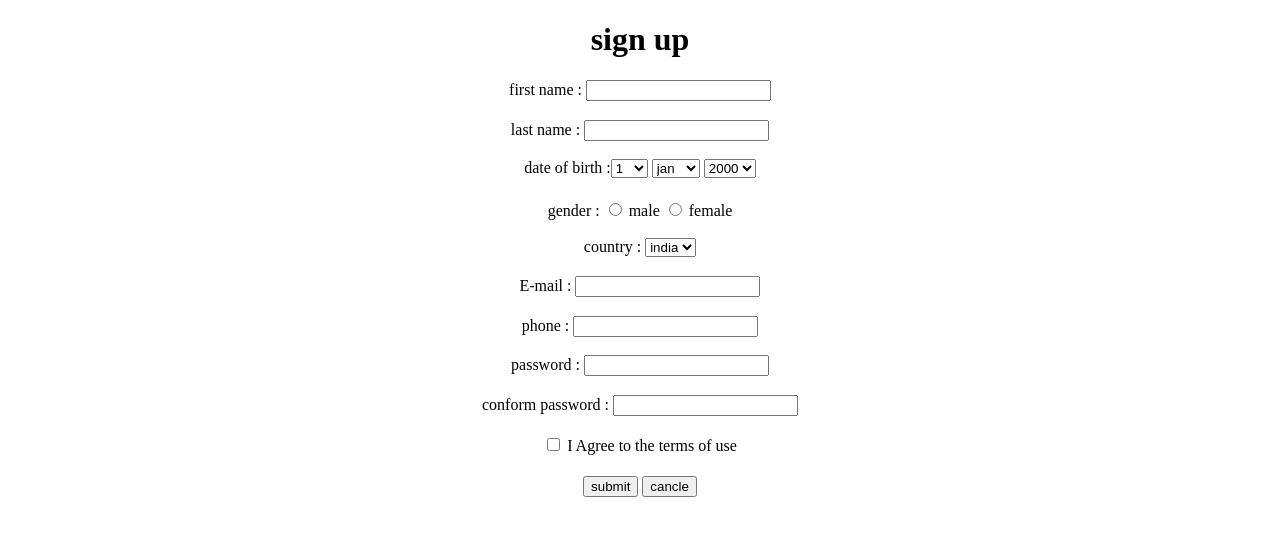
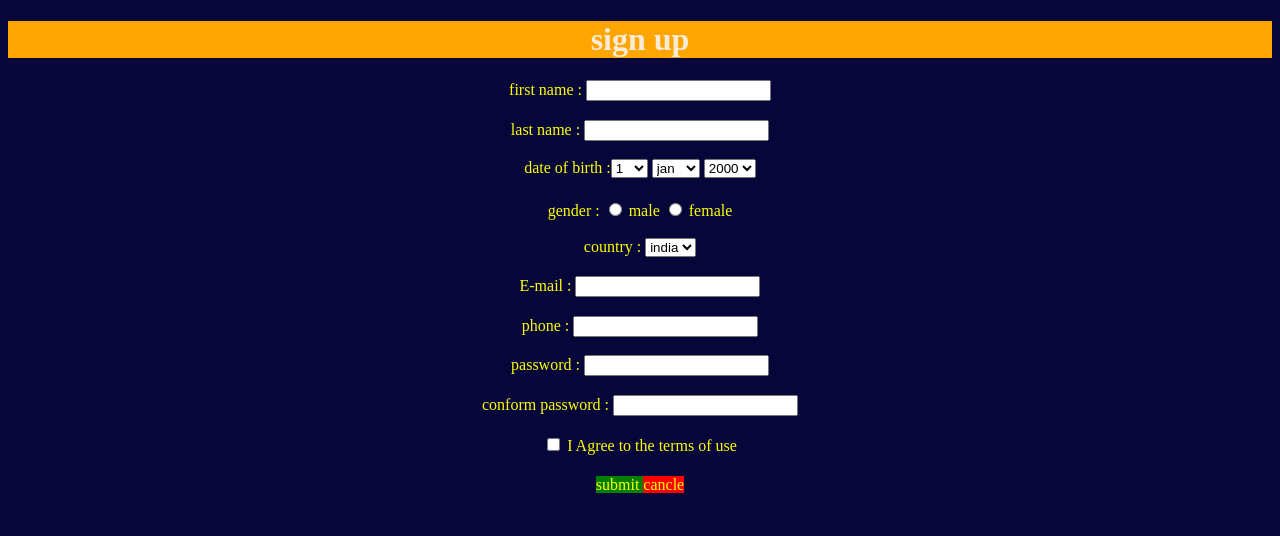
Before and after one commit to vinaykumarsripathi/weather, a plain HTML site: page para graph.html in a window 1280 px wide. Drawn offline with Linux system fonts and the light colour scheme.

Commit message:
colorform

```diff
--- a/para graph.html
+++ b/para graph.html
@@ -5,10 +5,34 @@
     <meta http-equiv="X-UA-Compatible" content="IE=edge">
     <meta name="viewport" content="width=device-width, initial-scale=1.0">
     <title>Document</title>
-</head>
-<body align="center">
-    <h1 align="center">sign up</h1>
-    first name : <input type="text" name="name"><br><h3> </h3>
+</head><style>
+ h1{
+        color: antiquewhite;
+        background-color: orange;
+    }
+    body{
+        background-color: rgb(6, 6, 58);
+        color: yellow;
+    }
+    lable{
+        color: yellow;
+    }
+    button1{
+        background-color: green;
+    }
+    button2{
+        background-color: red;
+    }
+
+</style>
+
+<body  align="center">
+
+        <td><h1 align="center">sign up</h1></body></td>
+
+
+
+   <label > first name : </label> <input type="text" name="name"><br><h3> </h3>
     last name  :  <input type="text" name="name"> <br><h3></h3>
 date of birth  :<select name="day" >
     <option value="1"> 1</option>
@@ -71,7 +95,9 @@ date of birth  :<select name="day" >
                 password : <input type="text" name="name"><br><h3></h3>
         conform password : <input type="text" name="name"><br><h3></h3>
         <input type ="checkbox" name="name"> I Agree to the terms of use <br><h1></h1>
-        <button>submit</button> <button>cancle</button>
+
+
+        <button1>submit </button1>  <button2> cancle</button2>
 
 
 
```
